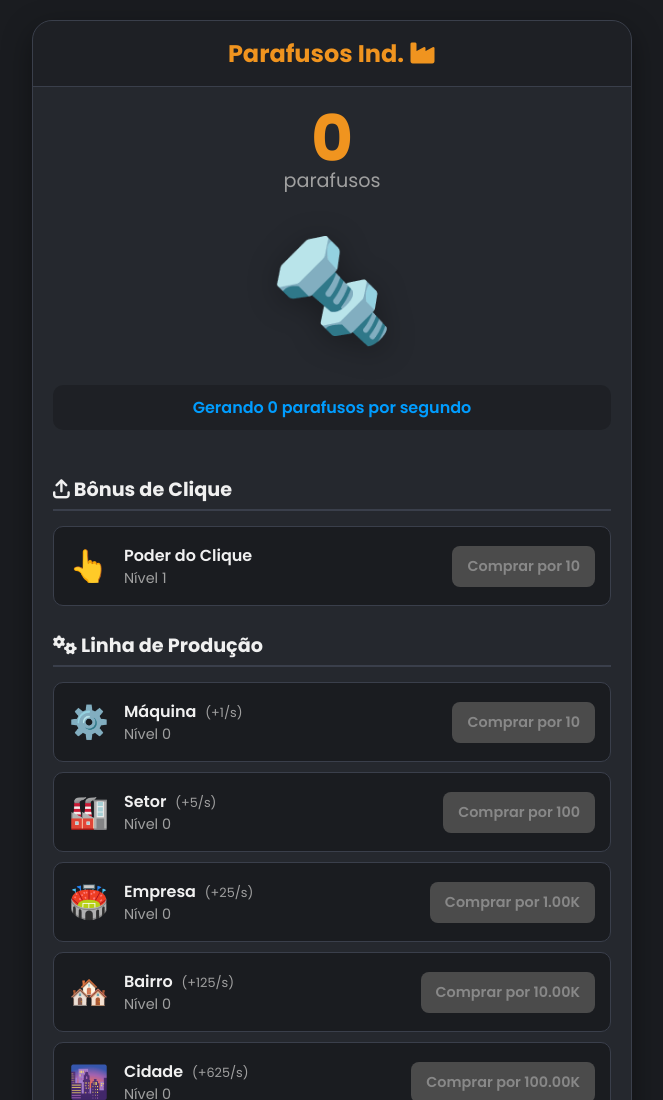
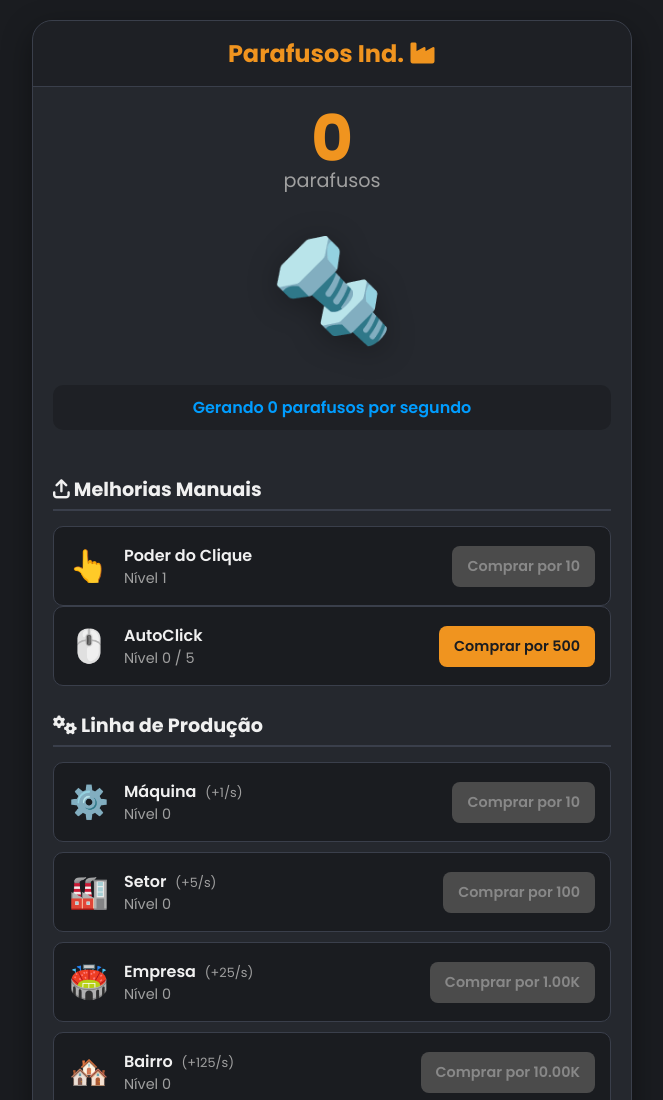
Before and after one commit to McFaiter/parafusosind, a plain HTML site: page index.html in a window 1280 px wide. Shown: the top 1100 px of the page, without its empty margins (308-971 px from the left). Drawn offline with Linux system fonts and the light colour scheme.

Commit message:
Update index.html

```diff
--- a/index.html
+++ b/index.html
@@ -27,7 +27,11 @@
 
             <div class="clicker-area">
                 <div id="floating-numbers-container"></div>
-                <button id="botaoParafuso" onclick="clicarParafuso()">🔩</button>
+                <div class="clicker-wrapper">
+                    <div id="autoclick-cursors-container">
+                        </div>
+                    <button id="botaoParafuso" onclick="clicarParafuso()">🔩</button>
+                </div>
             </div>
 
             <div id="geracaoPorSegundo" class="pps-panel">Gerando 0 parafusos por segundo</div>
@@ -35,7 +39,7 @@
 
         <div class="store-area">
             <div class="upgrade-section">
-                <h3><i class="fa-solid fa-arrow-up-from-bracket"></i> Bônus de Clique</h3>
+                <h3><i class="fa-solid fa-arrow-up-from-bracket"></i> Melhorias Manuais</h3>
                 <div class="upgrade-card" id="click-upgrade-card">
                     <div class="upgrade-info">
                         <span class="upgrade-icon">👆</span>
@@ -46,6 +50,18 @@
                     </div>
                     <button class="buy-button" onclick="comprarClique()" id="botaoClique">
                         Comprar por <span id="custoClique">10</span>
+                    </button>
+                </div>
+                <div class="upgrade-card" id="autoclick-upgrade-card">
+                    <div class="upgrade-info">
+                        <span class="upgrade-icon">🖱️</span>
+                        <div class="upgrade-details">
+                            <span class="upgrade-name">AutoClick</span>
+                            <span class="upgrade-level">Nível <span id="qtdAutoClick">0</span> / 5</span>
+                        </div>
+                    </div>
+                    <button class="buy-button" onclick="comprarAutoClick()" id="botaoAutoClick">
+                        Comprar por <span id="custoAutoClick">500</span>
                     </button>
                 </div>
             </div>
@@ -62,7 +78,6 @@
                 <button onclick="document.getElementById('importarInput').click()"><i class="fa-solid fa-upload"></i> Importar</button>
             </div>
         </div>
-
     </div>
 
     <script src="script.js"></script>
```
